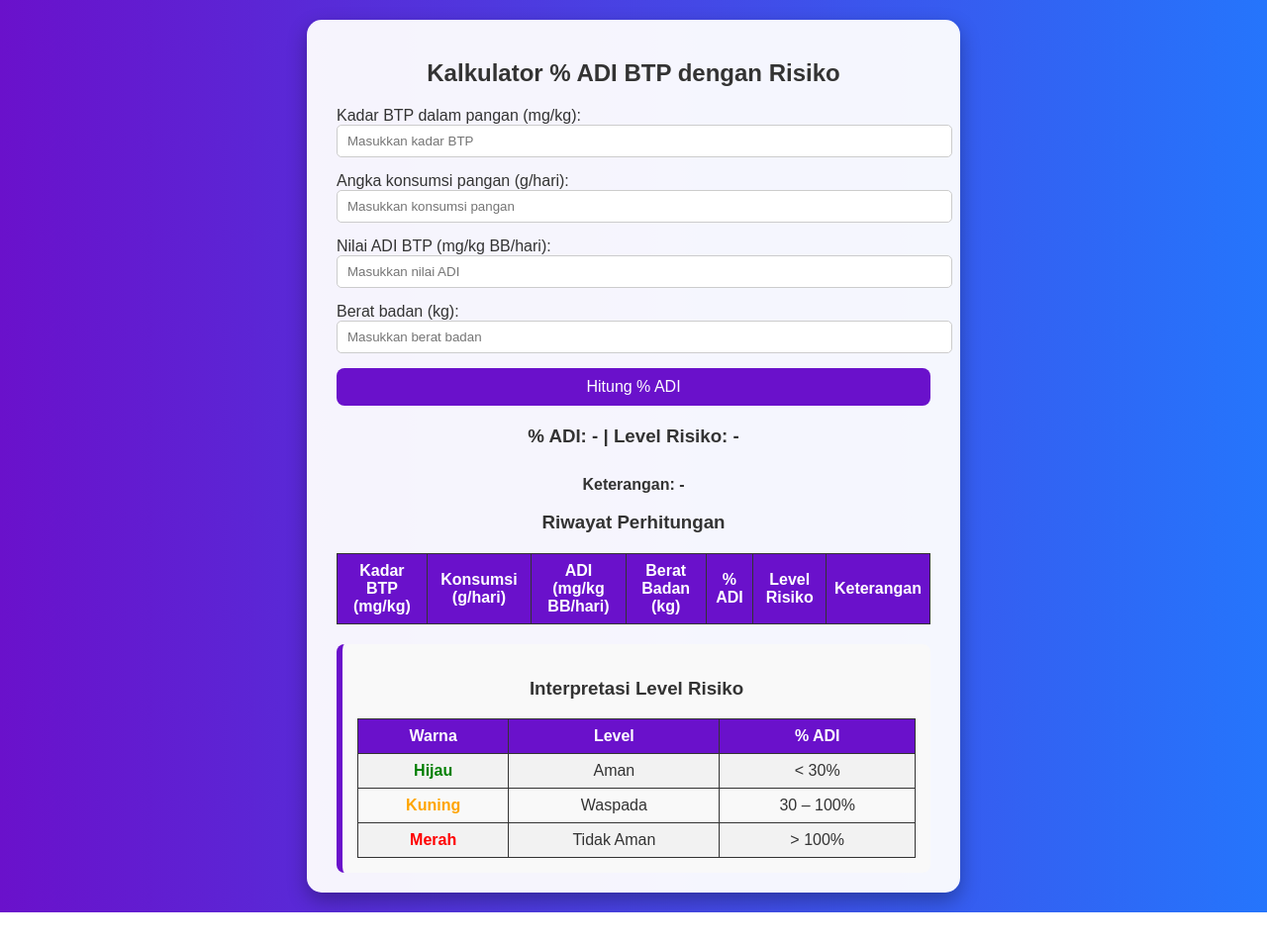
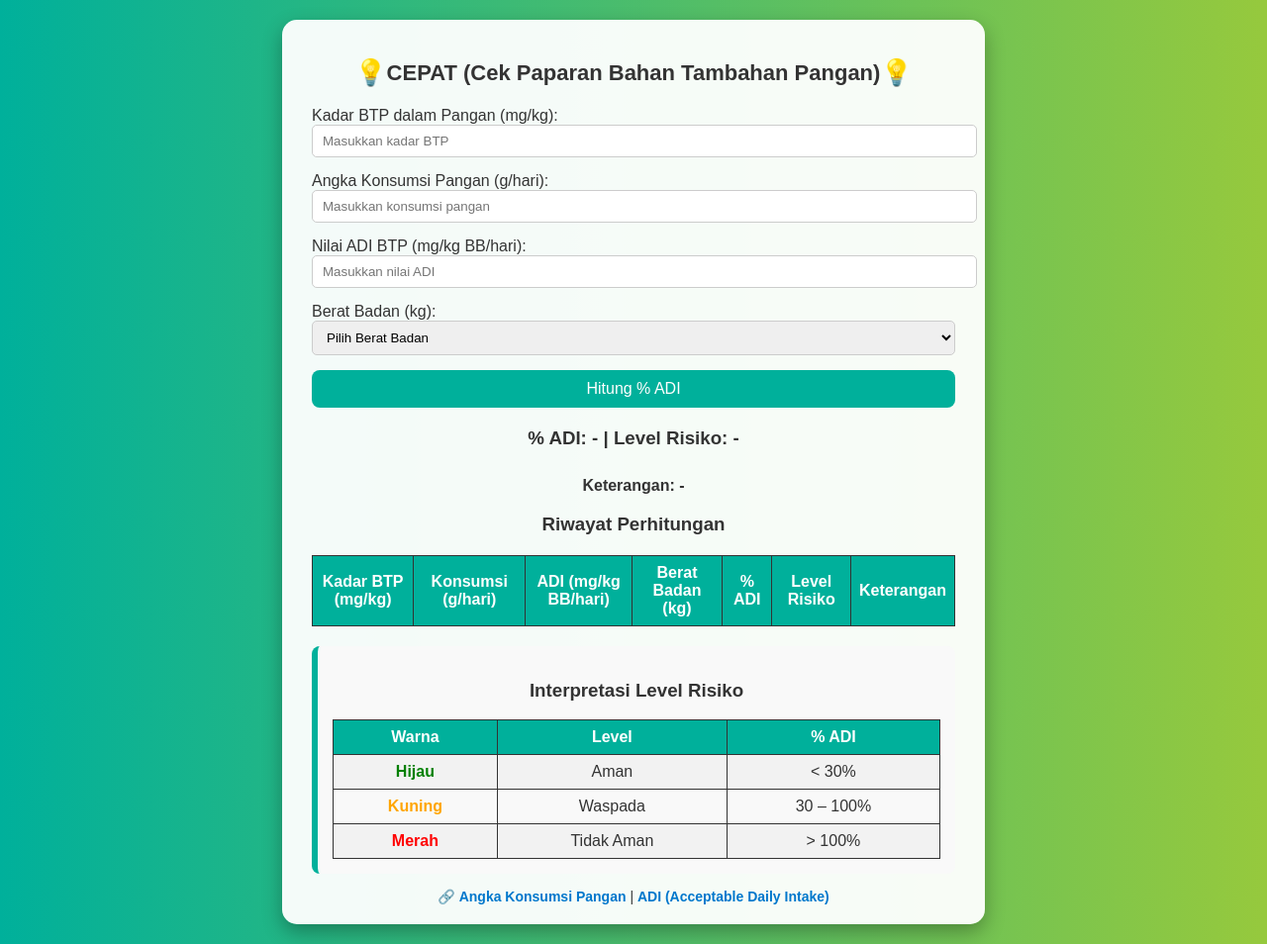
Before and after one commit to Kharinhamida/Kalkulator-ADI, a plain HTML site: page index.html in a window 1280 px wide. Shown: the whole page at 99% size. Before the commit the page ends 922 px from the top, so only its background shows below. Drawn offline with Linux system fonts and the light colour scheme.

Commit message:
Add files via upload

```diff
--- a/index.html
+++ b/index.html
@@ -5,7 +5,7 @@
 <head>
   <meta charset="utf-8">
   <meta name="viewport" content="width=device-width, initial-scale=1">
-  <title>Paparan ADI Fix</title>
+  <title>CEPAT (Cek Paparan Bahan Tambahan Pangan)</title>
 
   <style>
 
@@ -17,13 +17,13 @@
   <!DOCTYPE html>
 <html>
 <head>
-    <title>Kalkulator % ADI BTP dengan Risiko dan Keterangan</title>
+    <title>CEPAT (Cek Paparan Bahan Tambahan Pangan)</title>
     <style>
         body {
             font-family: Arial, sans-serif;
             padding: 20px;
             margin: 0;
-            background: linear-gradient(to right, #6a11cb, #2575fc);
+            background: linear-gradient(to right, #00b09b, #96c93d);
             color: #333;
         }
 
@@ -32,11 +32,25 @@
             padding: 20px 30px;
             border-radius: 15px;
             box-shadow: 0 8px 20px rgba(0,0,0,0.3);
-            max-width: 600px;
+            max-width: 650px;
             margin: auto;
         }
 
-        input[type="number"] {
+        h2 {
+            text-align: center;
+            display: flex;
+            align-items: center;
+            justify-content: center;
+            font-size: 22px;
+        }
+
+        .lampu {
+            font-size: 26px;
+            margin: 0;
+            padding: 0;
+        }
+
+        input[type="number"], select {
             width: 100%;
             padding: 8px 10px;
             margin-bottom: 15px;
@@ -47,7 +61,7 @@
         button {
             width: 100%;
             padding: 10px;
-            background-color: #6a11cb;
+            background-color: #00b09b;
             color: white;
             border: none;
             border-radius: 8px;
@@ -56,10 +70,10 @@
         }
 
         button:hover {
-            background-color: #2575fc;
+            background-color: #96c93d;
         }
 
-        h2, h3 {
+        h3 {
             text-align: center;
         }
 
@@ -68,6 +82,7 @@
             padding: 10px;
             border-radius: 5px;
             margin-top: 10px;
+            text-align: center;
         }
 
         #keterangan {
@@ -78,7 +93,7 @@
 
         .info {
             background-color: #f9f9f9;
-            border-left: 6px solid #6a11cb;
+            border-left: 6px solid #00b09b;
             padding: 15px;
             margin-top: 20px;
             border-radius: 8px;
@@ -96,7 +111,7 @@
         }
 
         .info th {
-            background-color: #6a11cb;
+            background-color: #00b09b;
             color: white;
         }
 
@@ -113,12 +128,28 @@
         }
 
         th {
-            background-color: #6a11cb;
+            background-color: #00b09b;
             color: white;
         }
 
         tbody tr:nth-child(even) {
             background-color: #f2f2f2;
+        }
+
+        .links {
+            text-align: center;
+            margin-top: 15px;
+            font-size: 14px;
+        }
+
+        .links a {
+            color: #0077cc;
+            text-decoration: none;
+            font-weight: bold;
+        }
+
+        .links a:hover {
+            text-decoration: underline;
         }
 
         @media(max-width: 500px){
@@ -130,19 +161,25 @@
 </head>
 <body>
     <div class="kalkulator">
-        <h2>Kalkulator % ADI BTP dengan Risiko</h2>
+        <h2>
+            <span class="lampu">💡</span>CEPAT (Cek Paparan Bahan Tambahan Pangan)<span class="lampu">💡</span>
+        </h2>
 
-        <label for="kadar">Kadar BTP dalam pangan (mg/kg):</label>
+        <label for="kadar">Kadar BTP dalam Pangan (mg/kg):</label>
         <input type="number" id="kadar" placeholder="Masukkan kadar BTP">
 
-        <label for="konsumsi">Angka konsumsi pangan (g/hari):</label>
+        <label for="konsumsi">Angka Konsumsi Pangan (g/hari):</label>
         <input type="number" id="konsumsi" placeholder="Masukkan konsumsi pangan">
 
         <label for="adi">Nilai ADI BTP (mg/kg BB/hari):</label>
         <input type="number" id="adi" placeholder="Masukkan nilai ADI">
 
-        <label for="bb">Berat badan (kg):</label>
-        <input type="number" id="bb" placeholder="Masukkan berat badan">
+        <label for="bb">Berat Badan (kg):</label>
+        <select id="bb">
+            <option value="">Pilih Berat Badan</option>
+            <option value="25">25 kg (Anak-anak)</option>
+            <option value="60">60 kg (Dewasa)</option>
+        </select>
 
         <button onclick="hitungPersenADI()">Hitung % ADI</button>
 
@@ -162,11 +199,9 @@
                     <th>Keterangan</th>
                 </tr>
             </thead>
-            <tbody>
-            </tbody>
+            <tbody></tbody>
         </table>
 
-        <!-- Kotak keterangan interpretasi rapi -->
         <div class="info">
             <h3>Interpretasi Level Risiko</h3>
             <table>
@@ -191,6 +226,11 @@
                     <td>&gt; 100%</td>
                 </tr>
             </table>
+        </div>
+
+        <div class="links">
+            🔗 <a href="https://jdih.pom.go.id/download/rule/794/30/2018/Angka%20Konsumsi%20Pangan" target="_blank">Angka Konsumsi Pangan</a> |
+            <a href="https://www.fao.org/food/food-safety-quality/scientific-advice/jecfa/jecfa-additives/en/" target="_blank">ADI (Acceptable Daily Intake)</a>
         </div>
     </div>
 
```
